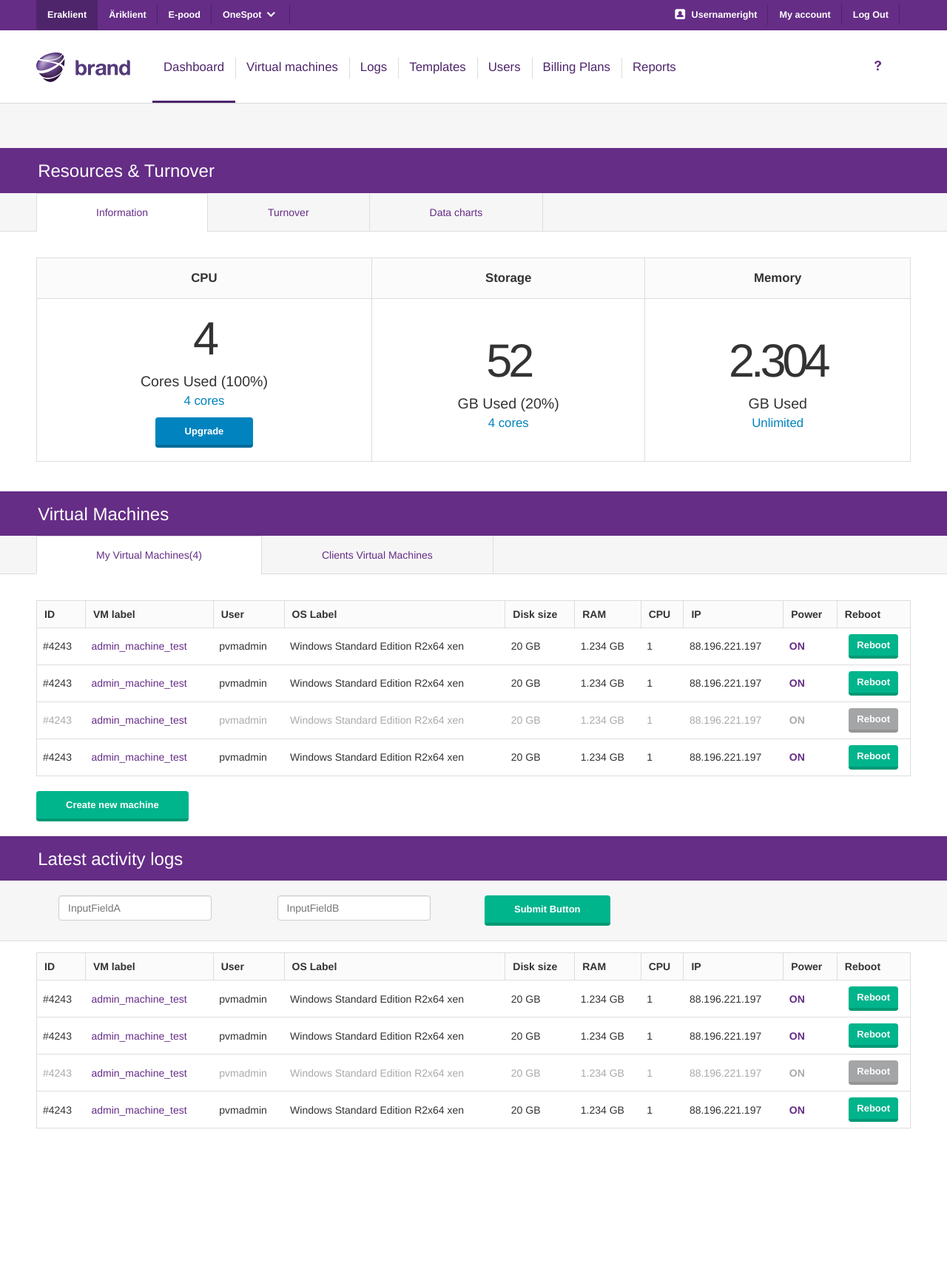
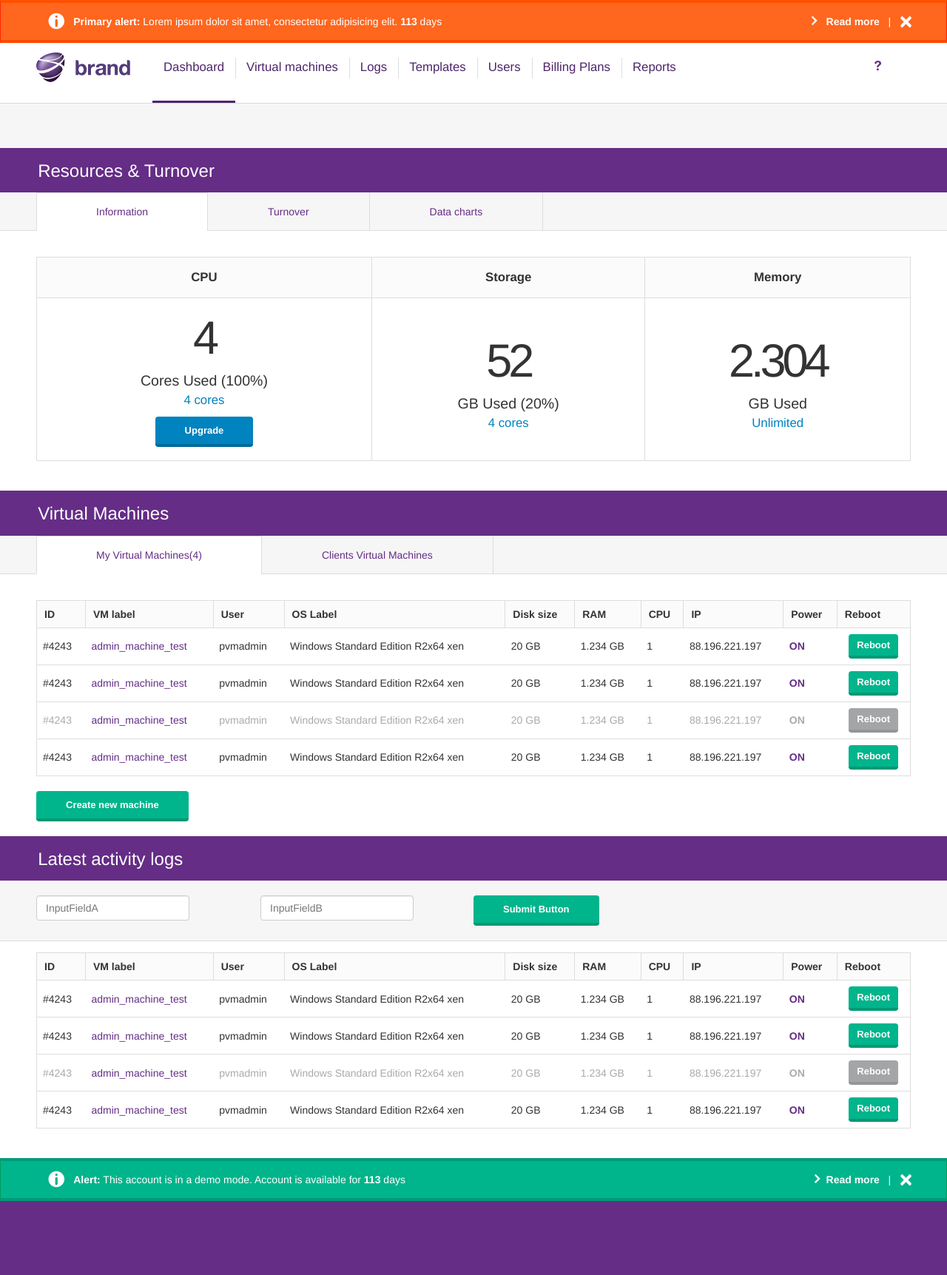
Before and after one commit to rdobrynin/front, a PHP site: page / in a window 1280 px wide. Shown: the whole page at 74% size. Before the commit the page ends 1525 px from the top, so only its background shows below. Run offline with PHP 8.4, Linux system fonts and the light colour scheme; style sheets or scripts are compiled from the project's sources; some libraries are stand-ins or nearby versions.

Commit message:
fixed alerts

```diff
--- a/index.php
+++ b/index.php
@@ -246,5 +246,4 @@
         </table>
     </div>
     </div>
-  </body>
-</html>
+<?php include('templates/footer.php'); ?>
--- a/js/main.js
+++ b/js/main.js
@@ -26,4 +26,13 @@ $(function() {
         $('.first-tab').css('border-right', '1px solid #ddd');
     }
 
+    $('.alert').click(function () {
+        $(this).alert('close');
+    });
+
+
+    setTimeout(function() {
+        $('#test-alert-warning').fadeIn('fast');
+    }, 3000);
+
 });
--- a/less/content.less
+++ b/less/content.less
@@ -201,6 +201,83 @@ color:@brand-primary;
 
 }
 
+.alert {
+
+  padding: 15px;
+  margin-bottom: 0;
+  border-radius: 0;
+  position: relative;
+  float: left;
+  width: 100%;
+  padding-left: 0;
+  .close-alert {
+    color: @component-active-color;
+    font-size: @font-size-h2;
+    position: absolute;
+    top: -5px;
+
+    &:hover, &:focus {
+      opacity: 0.3;
+    }
+  }
+  .close {
+    opacity: 1.0;
+  }
+  &:hover, &:focus {
+    opacity: 1.0;
+  }
+
+  a {
+    color:@component-active-color;
+  }
+  .ts-icon-delete {
+    position: absolute;
+    font-size: 25px;
+    top: -6px;
+    padding-left: 15px;
+  }
+  .readmore {
+    padding-right: 15px;
+  }
+  .ts-icon-info {
+    font-size: @font-size-h3;
+    position: absolute;
+    top: -5px;
+  }
+  cursor: pointer;
+
+  &:hover {
+  background-color: @state-success-bg-hover;
+    }
+
+  &.alert-warning{
+    position: fixed;
+    z-index: @zindex-navbar-fixed;
+    &:hover {
+      background-color: @state-warning-bg-hover;
+    }
+    border-top: 4px solid @state-warning-border-top;
+    border-bottom: 4px solid @state-warning-border-bottom;
+  }
+
+  &.alert-success {
+    border-top: 4px solid @state-success-border-top;
+    border-bottom: 4px solid @state-success-border-bottom;
+    &:hover {
+      background-color: @state-success-bg-hover;
+    }
+  }
+
+  &.primary-success {
+    border-top: 4px solid @state-primary-border-top;
+    border-bottom: 4px solid @state-primary-border-bottom;
+    &:hover {
+      background-color: @state-primary-bg-hover;
+    }
+  }
+
+}
+
 .disabled {
   td {
     color: lighten(@gray-light, 20%);
@@ -214,3 +291,14 @@ color:@brand-primary;
   font-weight: bold;
   color: @brand;
 }
+
+
+form  {
+  padding-left: 0;
+  margin-left: -30px;
+}
+
+
+#test-alert-warning {
+  display: none;
+}
--- a/less/footer.less
+++ b/less/footer.less
@@ -1 +1,7 @@
 // Insert your styling here.
+footer {
+  position: relative; margin-top: -100px; /* negative value
+of footer height */ height: 100px; clear:both; padding-top:20px;
+  color:@component-active-color;
+  background-color: @brand;
+}
--- a/less/header.less
+++ b/less/header.less
@@ -25,7 +25,10 @@ a.navbar-brand {
   .ts-icon-myaccount {
     vertical-align: middle;
     padding-left: 0;
-    font-size: @font-size-h4;
+    font-size: @font-size-h3;
+    &:before {
+      line-height: 0;
+    }
   }
 }
 
@@ -41,6 +44,8 @@ a.navbar-brand {
   border-radius: 0;
   border: 0;
   position: relative;
+  float: left;
+  width: 100%;
   background-color: @brand;
   .navbar-nav {
     li {
@@ -71,6 +76,9 @@ a.navbar-brand {
     .dropdown-menu {
       li {
         a {
+          padding-top: 6px;
+          padding-bottom: 6px;
+          font-weight: normal;
         &:hover {
           background-color: @brand;
         }
@@ -89,7 +97,6 @@ a.navbar-brand {
     }
   }
 
-  .navbar-inverse {
     .navbar-nav {
       .active {
         a {
@@ -106,7 +113,7 @@ a.navbar-brand {
         }
       }
     }
-  }
+
 }
 
 #elion-top-nav {
--- a/less/variables.less
+++ b/less/variables.less
@@ -489,17 +489,28 @@
 //
 //## Define colors for form feedback states and, by default, alerts.
 
-@state-success-text:             #3c763d;
-@state-success-bg:               #dff0d8;
-@state-success-border:           darken(spin(@state-success-bg, -10), 5%);
+@state-success-text:             #fff;
+@state-success-bg:               #00b48c;
+@state-success-bg-hover:         lighten(@state-success-bg, 1%);
+@state-success-border-top:       darken(@state-success-bg, 5%);
+@state-success-border-bottom:    darken(spin(@state-success-bg, -1), 5%);
+
 
 @state-info-text:                #31708f;
 @state-info-bg:                  #d9edf7;
 @state-info-border:              darken(spin(@state-info-bg, -10), 7%);
 
-@state-warning-text:             #8a6d3b;
-@state-warning-bg:               #fcf8e3;
-@state-warning-border:           darken(spin(@state-warning-bg, -10), 5%);
+@state-warning-text:             #fff;
+@state-warning-bg:               #ff6319;
+@state-warning-bg-hover:         lighten(@state-warning-bg, 1%);
+@state-warning-border-top:       darken(@state-warning-bg, 5%);
+@state-warning-border-bottom:    darken(spin(@state-warning-bg, -2), 5%);
+
+@state-primary-text:             #fff;
+@state-primary-bg:               #0083be;
+@state-primary-bg-hover:         lighten(@state-primary-bg, 1%);
+@state-primary-border-top:       darken(@state-primary-bg, 5%);
+@state-primary-border-bottom:    darken(spin(@state-primary-bg, -2), 5%);
 
 @state-danger-text:              #a94442;
 @state-danger-bg:                #f2dede;
--- a/templates/footer.php
+++ b/templates/footer.php
@@ -0,0 +1,21 @@
+<div class="container-fluid alert alert-success fade in" id="test-alert-success" data-alert="alert" role="alert">
+    <div class="container-fluid">
+        <div class="row">
+            <div class="col-md-8">
+    <span class="pull-left"><span class="ts-icon-info"></span><span style="padding-left: 35px;">
+            <b>Alert:</b> This account is in a demo mode. Account is available for <b>113</b> days
+    </span></span>
+            </div>
+            <span class="sr-only">Close</span>
+            <span class="close pull-right" data-dismiss="alert"><span class="close-alert">&times;</span></span><span class="pull-right"><span class="ts-icon-arrow-right"></span><a href="#"><b>Read
+                        more</b></a>&nbsp;&nbsp;&nbsp;|&nbsp;&nbsp;&nbsp;</span>
+        </div>
+    </div>
+</div>
+
+
+
+
+<footer></footer>
+</body>
+</html>
--- a/templates/head.php
+++ b/templates/head.php
@@ -1,5 +1,25 @@
+<div class="container-fluid alert alert-warning fade in" id="test-alert-warning" data-alert="alert" role="alert">
+    <div class="container-fluid">
+        <div class="row">
+            <div class="col-md-8">
+                <span class="pull-left"><span class="ts-icon-info"></span><span style="padding-left: 35px;">
+                        <b>Primary alert: </b>Lorem ipsum dolor sit amet, consectetur adipisicing elit. <b>113</b> days</span>
+                </span>
+            </div>
+            <span class="sr-only">Close</span>
+            <span class="close pull-right" data-dismiss="alert">
+                <span class="close-alert">&times;</span>
+            </span>
+            <span class="pull-right"><span class="ts-icon-arrow-right"></span>
+                <a href="#"><b>Read more</b></a>&nbsp;&nbsp;&nbsp;|&nbsp;&nbsp;&nbsp;
+            </span>
+        </div>
+    </div>
+</div>
+
+
 <!-- Fixed navbar -->
-<div class="navbar navbar-inverse" role="navigation" id="elion-common-nav">
+<div class="navbar " role="navigation" id="elion-common-nav">
     <div class="container-fluid">
         <div class="row">
             <div class="navbar-header">
@@ -35,6 +55,7 @@
         </div>
     </div>
 </div>
+
 <!--TOP NAV-->
 <div class="navbar" role="navigation" id="elion-top-nav">
     <div class="container-fluid">
@@ -50,7 +71,7 @@
             </div>
             <div class="navbar-collapse collapse" id="top-main-menu">
                 <ul class="nav navbar-nav">
-                    <li class="active"><a href="index.html">Dashboard</a></li>
+                    <li class="active"><a href="index.php">Dashboard</a></li>
                     <li><a href="#">Virtual machines</a></li>
                     <li><a href="#">Logs</a></li>
                     <li><a href="#">Templates</a></li>
```
Also changed, not shown: less/overrides.less (line endings or trailing spaces).
